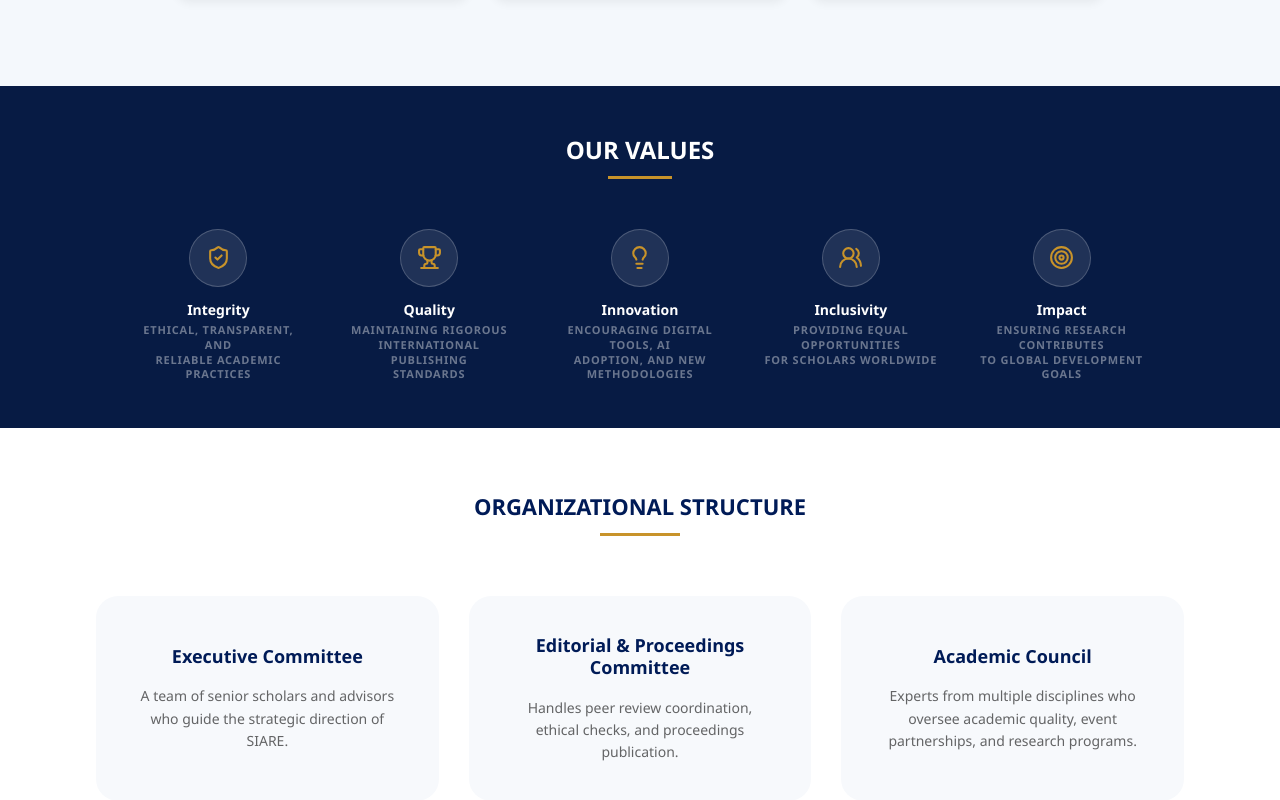
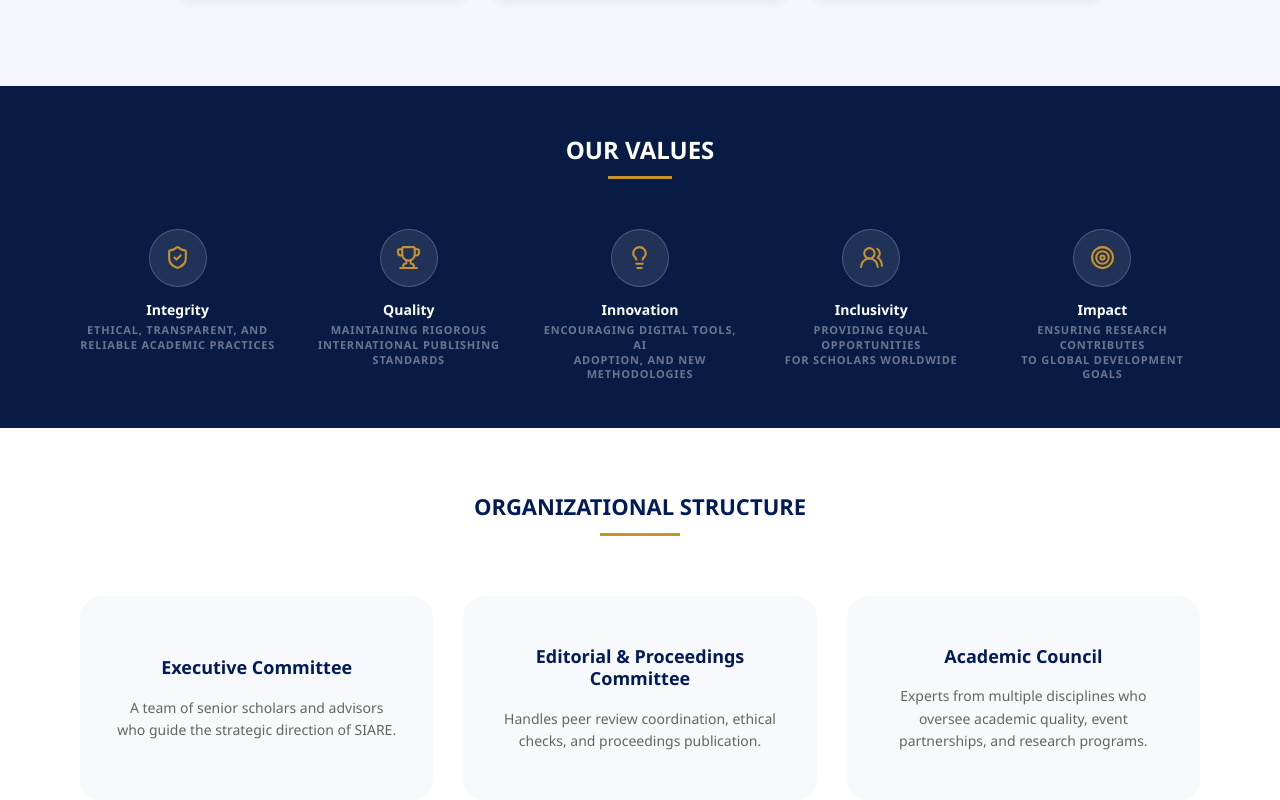
Before and after one commit to Dhanshri-Rc/Siare-Website, a React (Vite) app: page /about in a window 1280 px wide. Shown: the part 1420-2220 px from the top of the page. Built offline with nearby package versions, Linux system fonts and the light colour scheme.

Commit message:
fix: improve layout and responsiveness in About and Conference components

```diff
--- a/src/pages/About.jsx
+++ b/src/pages/About.jsx
@@ -346,15 +346,10 @@ export default function About() {
       <section className="bg-[#071b44] py-[44px] sm:py-[36px] lg:py-[46px] w-full">
         <div
           className="
-    max-w-[1050px]
-
-    mx-4
     sm:mx-6
     md:mx-8
     lg:mx-auto
-
-    px-2
-    sm:px-4
+    w-full max-w-[1320px] mx-auto px-6 sm:px-8 md:px-12 lg:px-16 xl:px-20
   "
         >
           <div className="text-center mb-[50px]">
@@ -393,8 +388,8 @@ export default function About() {
       </section>
 
       {/* Organizational Structure */}
-      <section className="bg-white py-[62px] px-4">
-        <div className="w-full max-w-[1320px] mx-auto px-6 sm:px-8 md:px-12 lg:px-16 xl:px-20">
+      <section className="bg-white py-[62px] w-full max-w-[1320px] mx-auto px-6 sm:px-8 md:px-12 lg:px-16 xl:px-20">
+        <div className="">
           <div className="text-center mb-[60px]">
             <h2 className="text-[20px] sm:text-[22px] font-bold uppercase text-[#001b57]">
               Organizational Structure
--- a/src/pages/Conference.jsx
+++ b/src/pages/Conference.jsx
@@ -191,7 +191,11 @@ export default function EventDetailsMiddle() {
             mt-4
           "
         >
-          {/* REGISTER */}
+  <a
+  href="https://membership.siaresociety.org/register"
+  target="_blank"
+  rel="noopener noreferrer"
+>
   <button
     className="
       group
@@ -226,12 +230,15 @@ export default function EventDetailsMiddle() {
   >
     <CalendarDays
       size={16}
-              className="transition-all duration-300 group-hover:rotate-[-10deg]"
+      className="
+        transition-all duration-300
+        group-hover:rotate-[-10deg]
+      "
     />
 
     REGISTER NOW
   </button>
-
+</a>
           {/* DOWNLOAD */}
           <button
             className="
```
Lines whose indentation alone changed are shown as unchanged.
